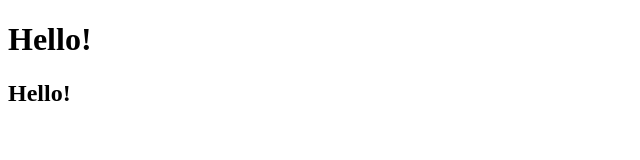
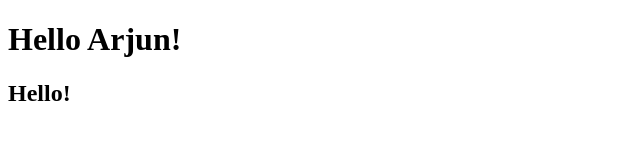
Before and after one commit to arirangz/project2_arjun, a plain HTML site: page index.html in a window 1280 px wide. Shown: the whole page, without its empty margins (0-640 px from the left). Drawn offline with Linux system fonts and the light colour scheme.

Commit message:
Modify h1

```diff
--- a/index.html
+++ b/index.html
@@ -6,7 +6,7 @@
     <title>Document</title>
 </head>
 <body>
-    <h1>Hello!</h1>
+    <h1>Hello Arjun!</h1>
     <h2>Hello!</h2>
 </body>
 </html>
```
